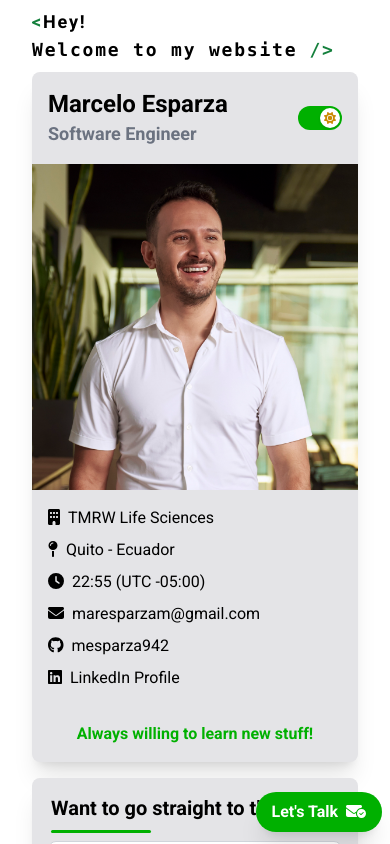
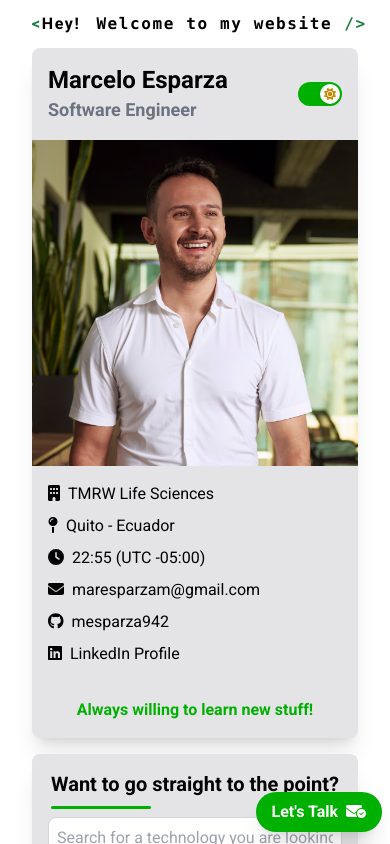
Before and after one commit to mesparza942/my-website, a React (Vite) app: page / in a window 390 px wide. Shown: the top 844 px of the page. Built offline with nearby package versions, Linux system fonts and the light colour scheme.

Commit message:
Fix responsiveness of animated welcome text

```diff
--- a/src/App.tsx
+++ b/src/App.tsx
@@ -8,7 +8,7 @@ import WelcomeAnimated from "./components/WelcomeAnimated";
 
 function App() {
   return (
-    <div className="bg-white dark:bg-[#0D1117] h-full w-full p-0 pt-10 xl:p-20 transition-colors duration-500 ease-in-out">
+    <div className="bg-white dark:bg-[#0D1117] h-full w-full p-0 pt-4 sm:pt-10 xl:p-20 transition-colors duration-500 ease-in-out">
       <WelcomeAnimated />
       <div className="flex flex-col items-center p-8 xl:p-0 xl:flex-row xl:items-start xl:h-full gap-4">
         <div className="flex flex-col gap-4 xl:w-1/5 xl:min-w-80">
--- a/src/components/WelcomeAnimated.tsx
+++ b/src/components/WelcomeAnimated.tsx
@@ -1,6 +1,6 @@
 const WelcomeAnimated = () => {
   return (
-    <div className="absolute flex flex-wrap text-lg md:text-xl xl:text-3xl font-bold text-black dark:text-white md:left-[200px] px-8 top-2 md:top-6 xl:left-[400px]">
+    <div className="absolute flex flex-nowrap sm:flex-nowrap text-md md:text-3xl font-bold text-black dark:text-white md:left-[80px] lg:left-[200px] pl-8 top-3 md:top-6 xl:left-[400px]">
       <span className="text-green-700 dark:text-greenFav tracking-widest">
         {"<"}
       </span>
```
